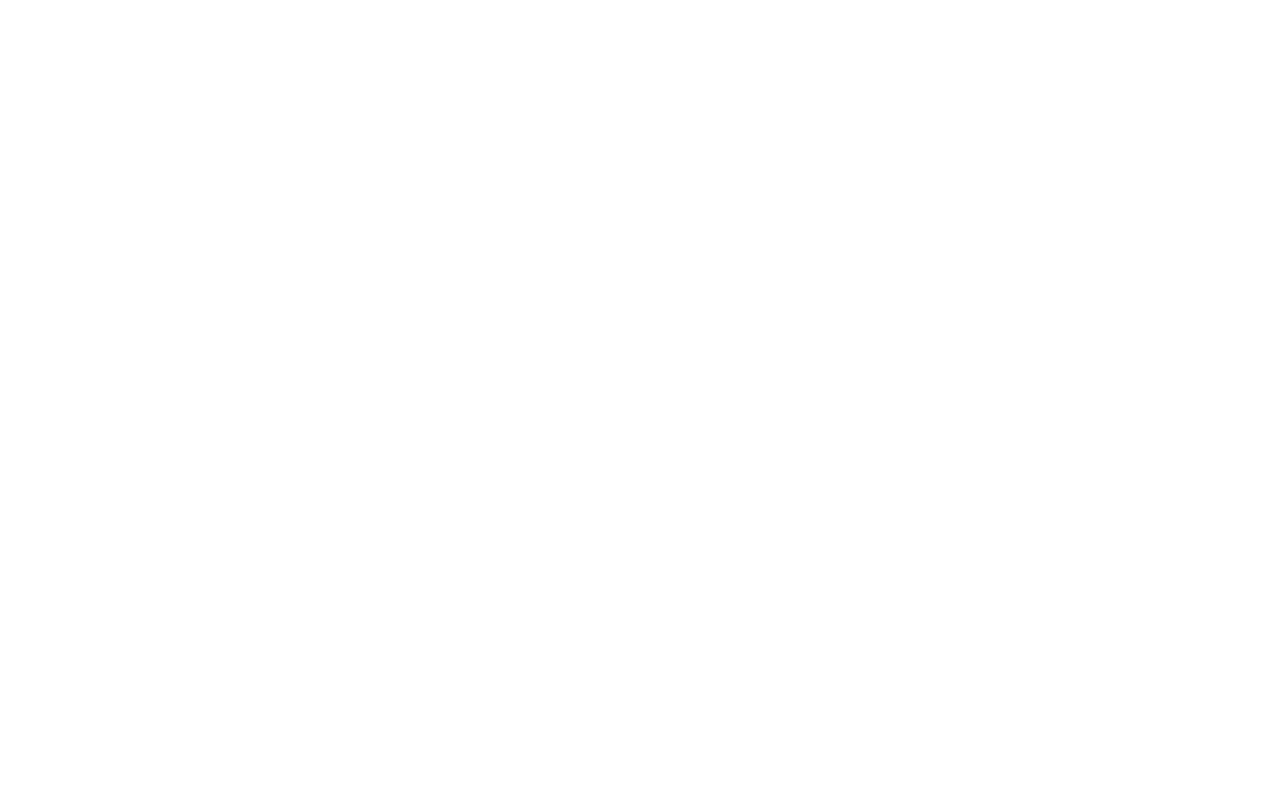
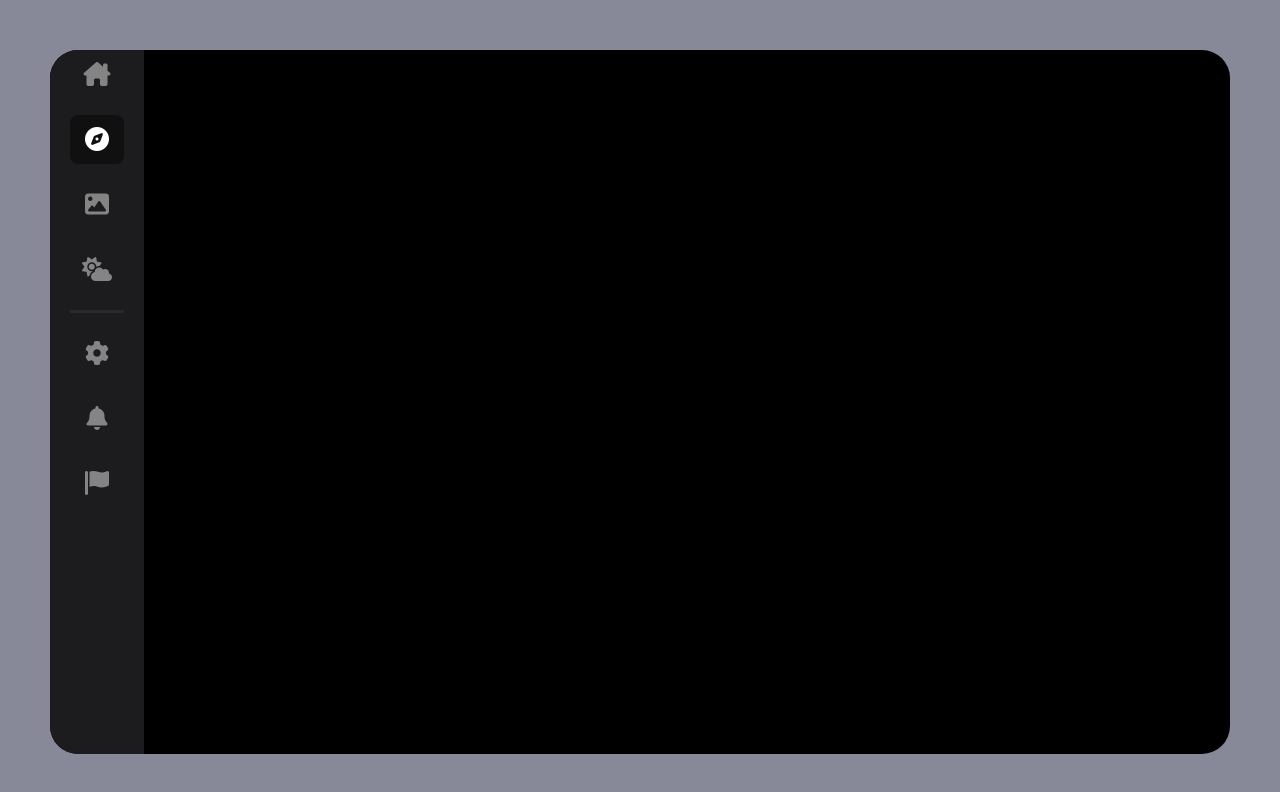
Before and after one commit to mikejusi/dark-dashboard, a plain HTML site: page index.html in a window 1280 px wide. Drawn offline with Linux system fonts and the light colour scheme.

Commit message:
create base navigation panel

```diff
--- a/index.html
+++ b/index.html
@@ -4,17 +4,30 @@
     <meta charset="UTF-8">
     <meta http-equiv="X-UA-Compatible" content="IE=edge">
     <meta name="viewport" content="width=device-width, initial-scale=1.0">
+    <link rel="stylesheet" href="https://cdnjs.cloudflare.com/ajax/libs/font-awesome/6.1.2/css/all.min.css" integrity="sha512-1sCRPdkRXhBV2PBLUdRb4tMg1w2YPf37qatUFeS7zlBy7jJI8Lf4VHwWfZZfpXtYSLy85pkm9GaYVYMfw5BC1A==" crossorigin="anonymous" referrerpolicy="no-referrer" />
     <link rel="stylesheet" href="style.css">
     <title>Dark-dashboard</title>
 </head>
 <body>
-    <header>
+    <div class="wrapper">
+        <div class="head">
+            <div class="logo">
 
-    </header>
+            </div>
 
-    <main>
+            <ul class="link">
+                <li><a class="fa-solid fa-house-chimney" href="#"></a></li>
+                <li class="active-link"><a class="fa-solid fa-compass" href="#"></a></li>
+                <li><a class="fa-solid fa-image" href="#"></a></li>
+                <li><a class="fa-solid fa-cloud-sun" href="#"></a></li>
+                <hr>
+                <li><a class="fa-solid fa-gear" href="#"></a></li>
+                <li><a class="fa-solid fa-bell" href="#"></a></li>
+                <li><a class="fa-solid fa-flag" href="#"></a></li>
+            </ul>
+        </div>
+    </div>
 
-    </main>
 
 </body>
 </html>
--- a/style.css
+++ b/style.css
@@ -0,0 +1,58 @@
+*{
+    margin: 0;
+    padding: 0;
+}
+
+body{
+    background-color: #878999;
+}
+
+a{
+    text-decoration: none;
+}
+
+li{
+    list-style: none;
+}
+
+.head{
+    width: fit-content;
+    background-color: #1c1c1e;
+    height: 100%;
+    padding: 0px 20px;
+    border-radius: 28px 0px 0px 28px;
+}
+
+.wrapper{
+    background-color: #000000;
+    margin: 50px;
+    border-radius: 28px;
+    height: 88vh;
+}
+
+.link a{
+    font-size: 24px;
+    color: #848484;
+}
+
+.link li{
+    padding: 12px;
+    text-align: center;
+    margin: 16px 0;
+}
+
+.active-link{
+    background-color: #101010;
+    border-radius: 8px;
+}
+
+.active-link a{
+    color: white;
+}
+
+.link hr{
+    width: 100%;
+    background-color: #29282b;
+    height: 3px;
+    border: none;
+}
```
